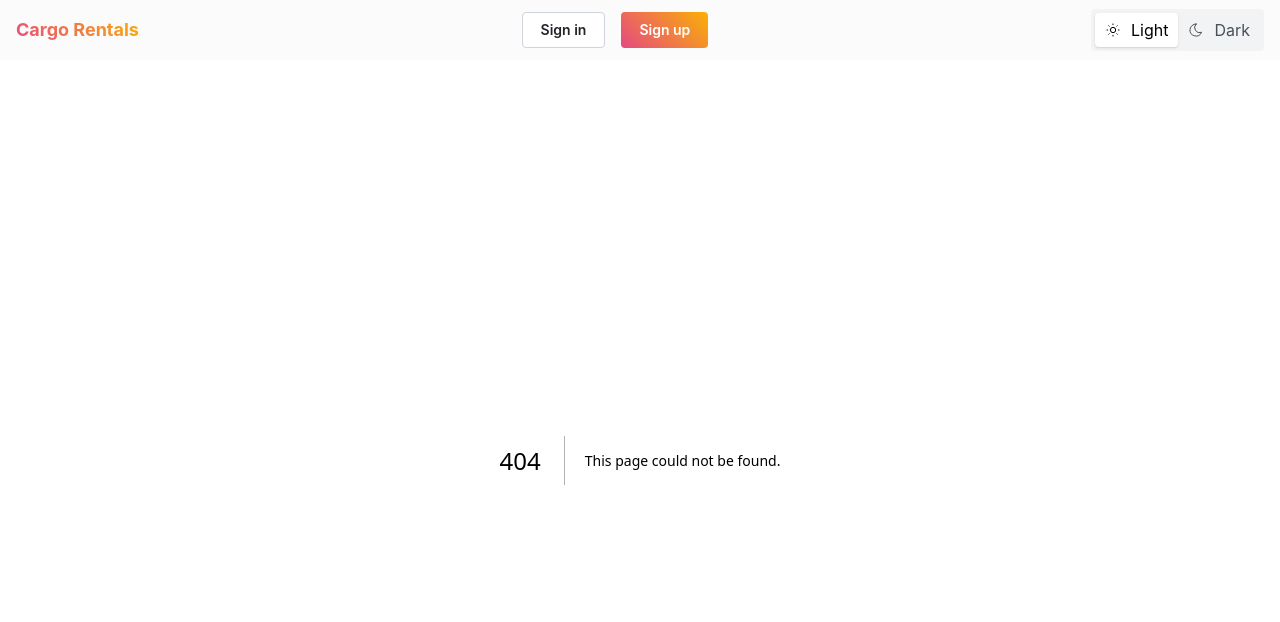
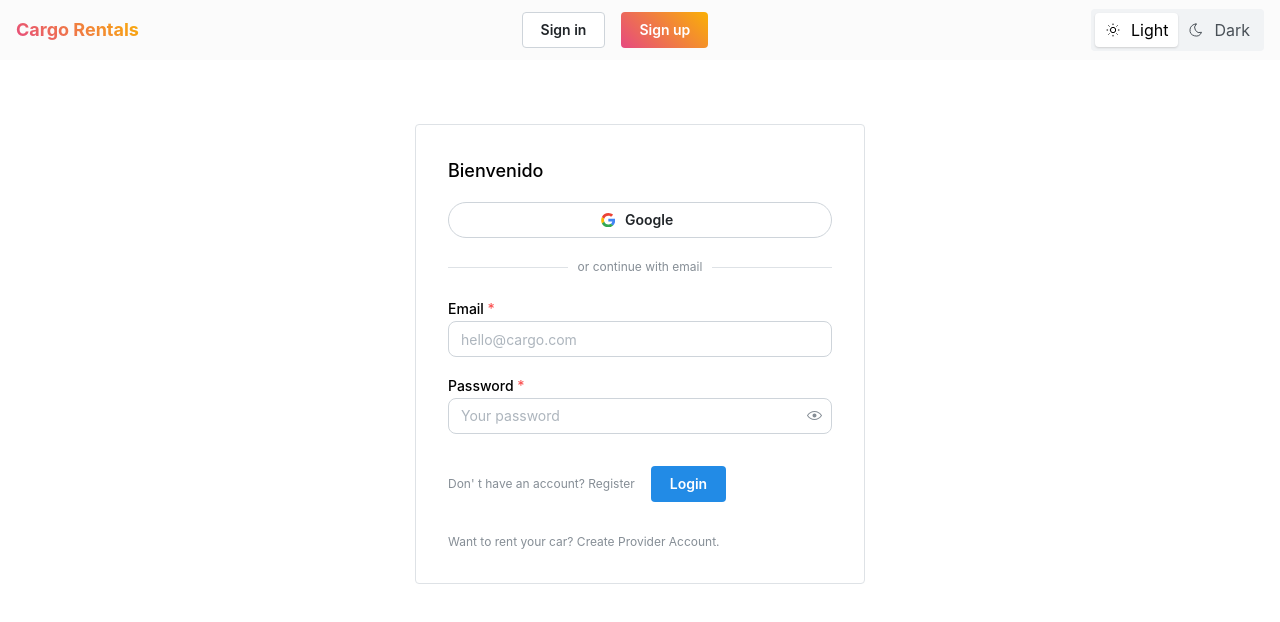
Before and after one commit to fmoraless/cargo-rentals, a Next.js app: page /login in a window 1280 px wide. Before the commit this address had no page. Shown: the top 622 px of the page. Built offline with nearby package versions, Linux system fonts and the light colour scheme.

Commit message:
feat: add authentication pages and components including Login, Signup, and Verified alerts

```diff
--- /dev/null
+++ b/src/app/login/page.tsx
@@ -0,0 +1,12 @@
+import { Login } from "app/features/Auth/Login";
+import React from "react";
+
+const LoginPage = () => {
+  return (
+    <>
+      <Login />
+    </>
+  );
+};
+
+export default LoginPage;
--- /dev/null
+++ b/src/app/providers/page.tsx
@@ -0,0 +1,5 @@
+import React from "react";
+
+export const Provider = () => {
+  return <div>Provider</div>;
+};
--- a/src/components/Map/index.tsx
+++ b/src/components/Map/index.tsx
@@ -9,7 +9,7 @@ const Map = () => {
     <Container className={classes.container}>
       <MapContainer
         className={classes.mapContainer}
-        center={[51.505, -0.09]}
+        center={[-38.73965, -72.59842]}
         zoom={14}
         scrollWheelZoom={false}
         style={{ height: "300px" }}
--- /dev/null
+++ b/src/features/Auth/GoogleButton.tsx
@@ -0,0 +1,47 @@
+import { Button, Group } from "@mantine/core";
+import React from "react";
+
+export const GoogleButton = () => {
+  return (
+    <Group grow mb="md" mt="md">
+      <Button
+        leftSection={<GoogleIcon />}
+        variant="default"
+        color="gray"
+        radius="xl"
+      >
+        Google
+      </Button>
+    </Group>
+  );
+};
+
+function GoogleIcon(props: React.ComponentPropsWithoutRef<"svg">) {
+  return (
+    <svg
+      xmlns="http://www.w3.org/2000/svg"
+      preserveAspectRatio="xMidYMid"
+      viewBox="0 0 256 262"
+      width="0.9rem"
+      height="0.9rem"
+      {...props}
+    >
+      <path
+        fill="#4285F4"
+        d="M255.878 133.451c0-10.734-.871-18.567-2.756-26.69H130.55v48.448h71.947c-1.45 12.04-9.283 30.172-26.69 42.356l-.244 1.622 38.755 30.023 2.685.268c24.659-22.774 38.875-56.282 38.875-96.027"
+      />
+      <path
+        fill="#34A853"
+        d="M130.55 261.1c35.248 0 64.839-11.605 86.453-31.622l-41.196-31.913c-11.024 7.688-25.82 13.055-45.257 13.055-34.523 0-63.824-22.773-74.269-54.25l-1.531.13-40.298 31.187-.527 1.465C35.393 231.798 79.49 261.1 130.55 261.1"
+      />
+      <path
+        fill="#FBBC05"
+        d="M56.281 156.37c-2.756-8.123-4.351-16.827-4.351-25.82 0-8.994 1.595-17.697 4.206-25.82l-.073-1.73L15.26 71.312l-1.335.635C5.077 89.644 0 109.517 0 130.55s5.077 40.905 13.925 58.602l42.356-32.782"
+      />
+      <path
+        fill="#EB4335"
+        d="M130.55 50.479c24.514 0 41.05 10.589 50.479 19.438l36.844-35.974C195.245 12.91 165.798 0 130.55 0 79.49 0 35.393 29.301 13.925 71.947l42.211 32.783c10.59-31.477 39.891-54.251 74.414-54.251"
+      />
+    </svg>
+  );
+}
--- /dev/null
+++ b/src/features/Auth/Login.tsx
@@ -0,0 +1,89 @@
+"use  client";
+import {
+  Anchor,
+  Box,
+  Button,
+  Divider,
+  Group,
+  Paper,
+  PaperProps,
+  PasswordInput,
+  Stack,
+  Text,
+  TextInput,
+} from "@mantine/core";
+import classes from "./Style.module.css";
+import { GoogleButton } from "./GoogleButton";
+import Link from "next/link";
+
+export function Login(props: PaperProps) {
+  return (
+    <Box px="md" py="xl">
+      <Paper
+        maw="450px"
+        radius="sm"
+        w="100%"
+        p="xl"
+        my="xl"
+        mx="auto"
+        className={classes.formPaper}
+        withBorder
+        {...props}
+      >
+        <Text size="lg" fw={500}>
+          Bienvenido
+        </Text>
+        <GoogleButton />
+        <Divider
+          label="or continue with email"
+          labelPosition="center"
+          my="lg"
+        />
+
+        <form>
+          <Stack>
+            <TextInput
+              required
+              label="Email"
+              placeholder="hello@cargo.com"
+              radius="md"
+            />
+            <PasswordInput
+              required
+              label="Password"
+              placeholder="Your password"
+              radius="md"
+            />
+          </Stack>
+
+          <Group justify="apart" mt="xl">
+            <Anchor
+              component={Link}
+              href="/signup"
+              type="button"
+              size="xs"
+              c="dimmed"
+            >
+              Don{`'`} t have an account? Register
+            </Anchor>
+            <Button type="submit" radius="x1">
+              Login
+            </Button>
+          </Group>
+
+          <Group mt="xl">
+            <Anchor
+              component={Link}
+              href="/providers"
+              type="button"
+              size="xs"
+              c="dimmed"
+            >
+              Want to rent your car? Create Provider Account.
+            </Anchor>
+          </Group>
+        </form>
+      </Paper>
+    </Box>
+  );
+}
--- /dev/null
+++ b/src/features/Auth/Style.module.css
@@ -0,0 +1,7 @@
+.formPaper {
+  width: "100%";
+  max-width: rem((450px));
+  border-radius: var(--mantine-radius-sm);
+  padding: var(--mantine-spacing-xl);
+  margin: var(--mantine-spacing-xl) auto;
+}
```
Also changed, not shown: src/app/signup/page.tsx (added, +7 -0 lines), src/app/verified/page.tsx (added, +23 -0 lines), src/features/Auth/NotRegisteredAlert.tsx (added, +16 -0 lines), src/features/Auth/NotVerifiedAlert.tsx (added, +16 -0 lines), src/features/Auth/Signup.tsx (added, +83 -0 lines).
